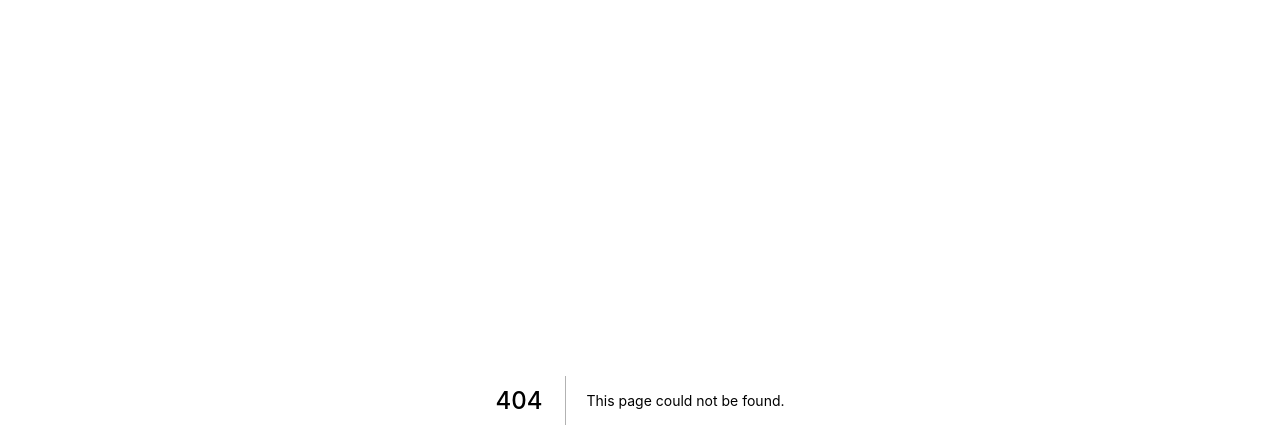
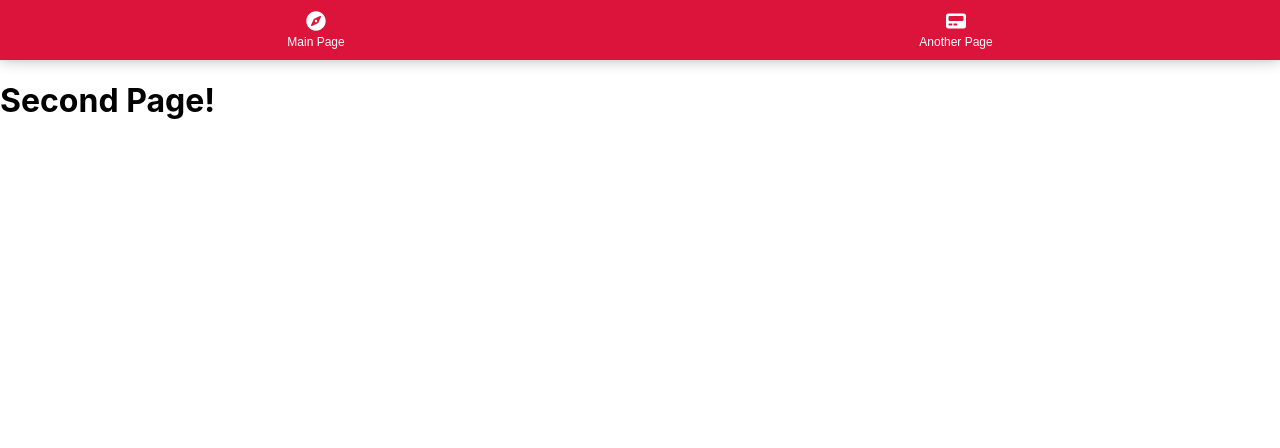
Before and after one commit to Tsaydil/base-project, a Next.js app: page /another_page in a window 1280 px wide. Before the commit this address had no page. Shown: the top 448 px of the page. Built offline with nearby package versions, Linux system fonts and the light colour scheme.

Commit message:
Added another_page page.

```diff
--- /dev/null
+++ b/pages/another_page.js
@@ -0,0 +1,17 @@
+import Head from 'next/head'
+import Link from 'next/link'
+import Layout from '../components/layout'
+
+export default function second_page() {
+    return(
+        <div>
+            <Head>
+                <title>Second Page</title>
+            </Head>
+            <main>
+                <Layout />
+                <h1>Second Page!</h1>
+            </main>
+        </div>
+    )
+}
```
Also changed, not shown: 1 other file (tests, documents, lock files or other folders).
